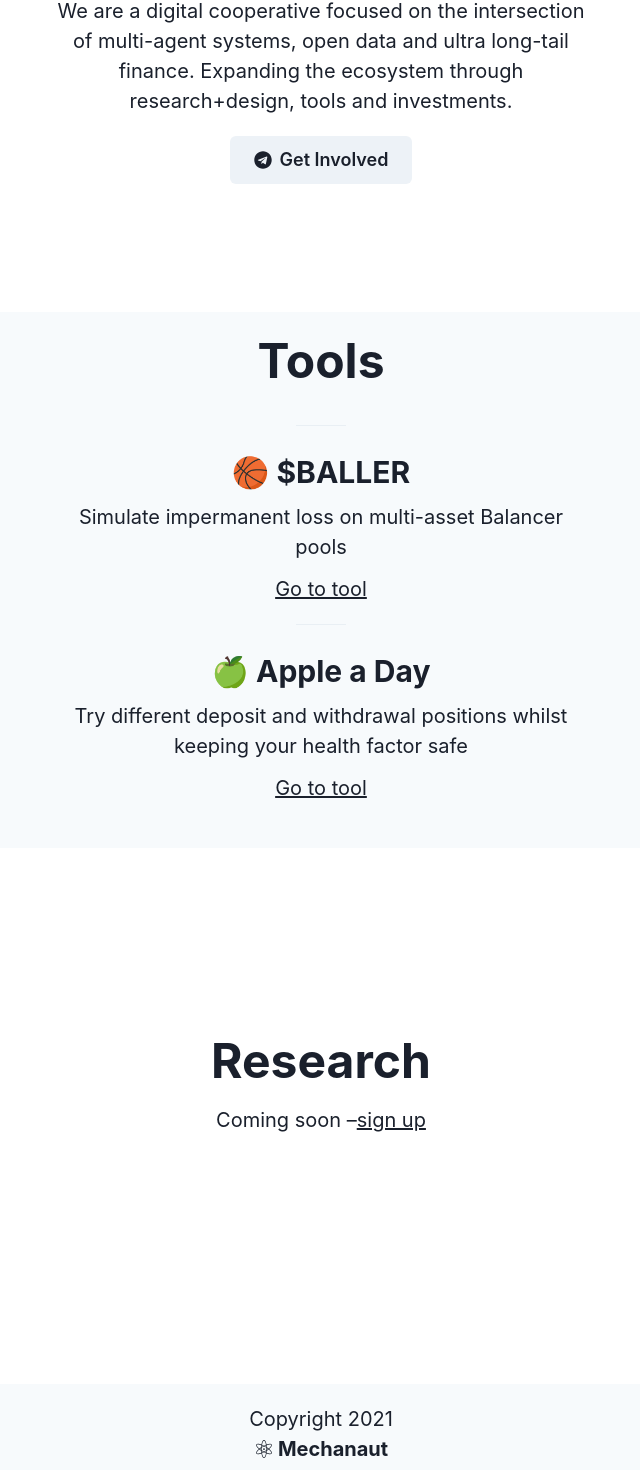
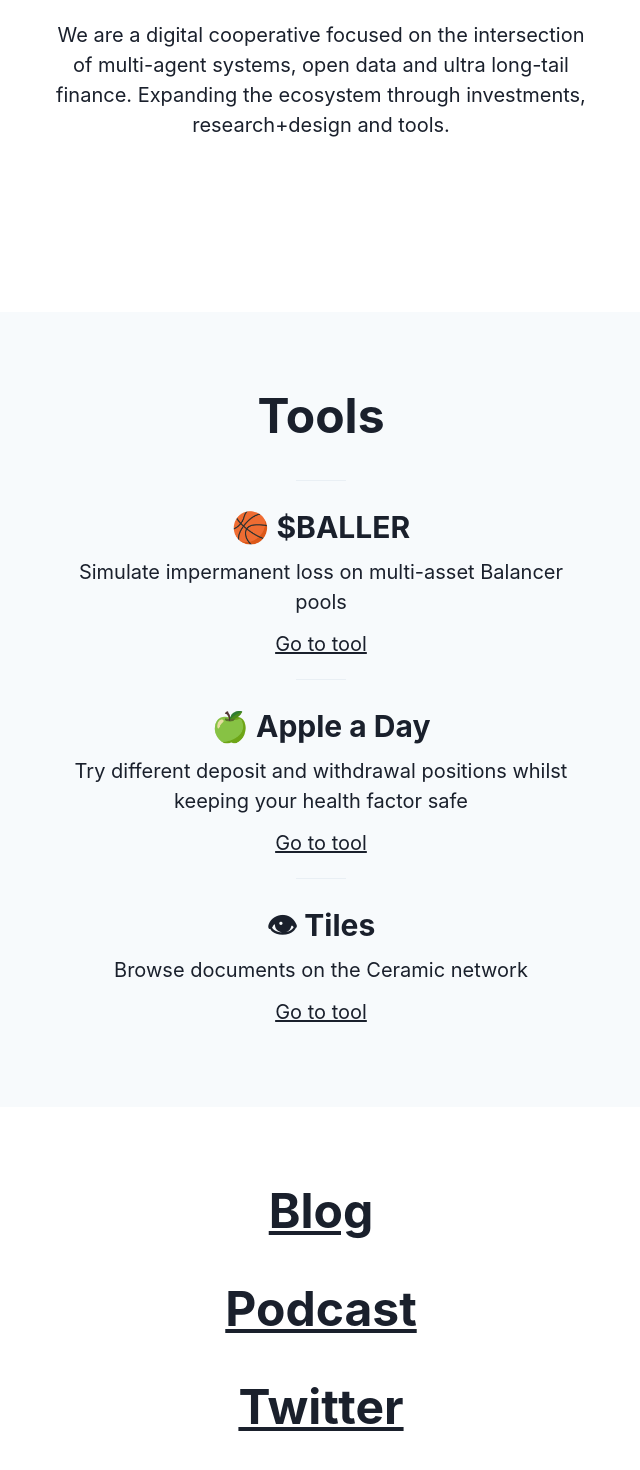
Before and after one commit to oaksprout/mechanaut, a React (Create React App) app: page / in a window 1280 px wide. Shown: the part 288-1758 px from the top of the page, without its empty margins (319-959 px from the left). Built offline with nearby package versions, Linux system fonts and the light colour scheme.

Commit message:
tweak copy

```diff
--- a/src/Home.tsx
+++ b/src/Home.tsx
@@ -5,15 +5,12 @@
   Box,
   Text,
   Link,
-  Button,
   useColorModeValue,
   Heading,
   Flex,
 } from '@chakra-ui/react'
 import { ColorModeSwitcher } from './ColorModeSwitcher'
 import { GiAtom } from 'react-icons/gi'
-import { FaTelegram } from 'react-icons/fa'
-import Iframe from 'react-iframe'
 
 export const Home = () => {
   const bgColor = useColorModeValue('gray.50', 'gray.900')
@@ -50,24 +47,17 @@
           >
             We are a digital cooperative focused on the intersection of
             multi-agent systems, open data and ultra long-tail finance.
-            Expanding the ecosystem through research+design, tools and
-            investments.
+            Expanding the ecosystem through investments, research+design and tools.
           </Text>
-          <br />
-          <Link _target="blank" href="https://t.me/oaksprout">
-            <Button size="lg" leftIcon={<FaTelegram />}>
-              Get Involved
-            </Button>
-          </Link>
         </Box>
       </Flex>
       <Flex
-        height="67vh"
+        py={10}
         alignItems="center"
         justifyContent="center"
         bg={bgColor}
       >
-        <Box textAlign="center" mb={5}>
+        <Box textAlign="center" py={10}>
           <Heading textAlign="center" size="2xl" mb={5}>
             Tools
           </Heading>
@@ -112,36 +102,43 @@
           >
             Go to tool
           </Link>
+          <br />
+          <Divider my={5} w={50} display="inline-block" />
+          <Image />
+          <Heading size="lg" mb={3}>
+            👁 Tiles
+          </Heading>
+          <Text
+            maxWidth="42ch"
+            display="inline-block"
+            justifySelf="center"
+            size="lg"
+            mb={3}
+          >
+            Browse documents on the Ceramic network
+          </Text>
+          <br />
+          <Link
+            href="https://tiles.mechanaut.xyz"
+            textDecoration="underline"
+          >
+            Go to tool
+          </Link>
         </Box>
       </Flex>
-      <Flex height="67vh" alignItems="center" justifyContent="center">
-        <Box textAlign="center" mb={10}>
-          <Heading textAlign="center" size="2xl" mb={5}>
-            Research
-          </Heading>
-          <Text mb={5}>
-            Coming soon –
-            <Link
-              href="https://mechanaut.substack.com"
-              textDecoration="underline"
-            >
-              sign up
-            </Link>
-          </Text>
-          {/* <Box bg="gray.50" borderRadius={5}>
-            <Iframe
-              url="https://mechanaut.substack.com/embed"
-              width="480"
-              height="320"
-              frameBorder={0}
-              scrolling="no"
-              title="Substack signup form"
-            />
-          </Box> */}
+      <Flex alignItems="center" justifyContent="center" py={10}>
+        <Box textAlign="center" py={10}>
+          <Link textDecoration="underline" href="https://mechanaut.substack.com">
+            <Heading textAlign="center" size="2xl" mb={5}>Blog</Heading>
+          </Link>
+          <br />
+          <Link textDecoration="underline" href="https://anchor.fm/machinations"><Heading textAlign="center" size="2xl" mb={5}>Podcast</Heading></Link>
+          <br />
+          <Link textDecoration="underline" href="https://twitter.com/mechanaut_xyz"><Heading textAlign="center" size="2xl">Twitter</Heading></Link>
         </Box>
       </Flex>
-      <Box textAlign="center" p={5} bg={bgColor}>
-        <Text>Copyright 2021</Text>
+      <Box textAlign="center" p={12} bg={bgColor}>
+        <Text mb={6}>Copyright 2021</Text>
         <Box display="inline-block">
           <Flex alignItems="center" fontWeight="bold">
             <Box mr={1}>
```
Also changed, not shown: 1 other file (tests, documents, lock files or other folders).
